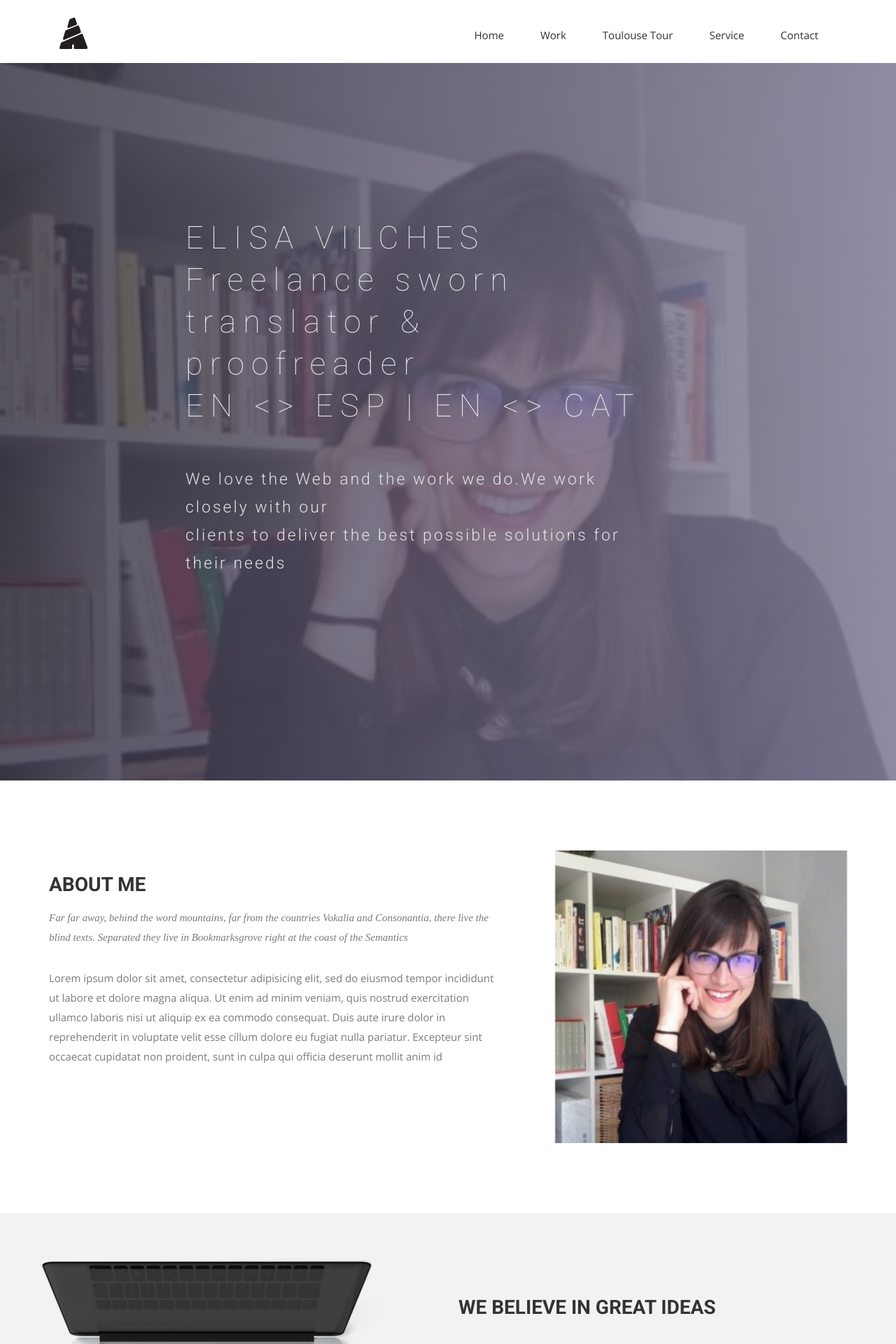
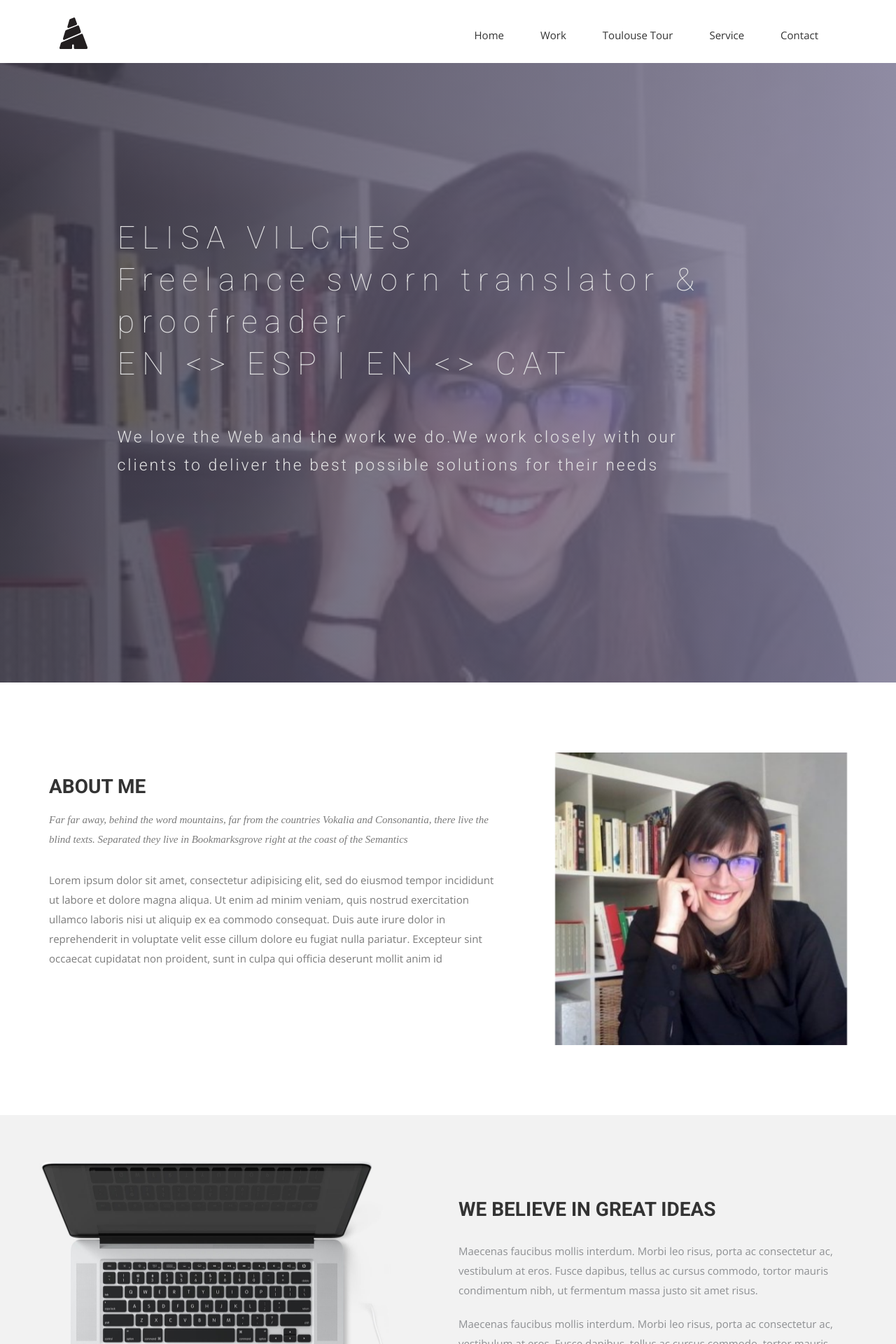
Before and after one commit to elisavilches/elisavilches.github.io, a Jekyll site: the page built from index.html, in a window 1280 px wide. Shown: the top 1920 px of the page at 70% size. Built offline with Jekyll 4.4.1, drawn with Linux system fonts in a browser that asks for light colours; nearby versions of some CDN libraries; some web fonts are replaced.

Commit message:
primeros contenidos

```diff
--- a/index.html
+++ b/index.html
@@ -8,7 +8,7 @@ permalink: /
 <section id="slider">
   <div class="container">
     <div class="row">
-      <div class="col-md-7 col-md-offset-2">
+      <div class="col-md-12 col-md-offset-1">
         <div class="block">
           <h1 class="animated fadeInUp">ELISA VILCHES <br> Freelance sworn translator &amp; proofreader <br> EN &lt;&gt; ESP | EN &lt;&gt; CAT </h1>
           <p class="animated fadeInUp">We love the Web and the work we do.We work closely with our </br> clients to deliver the best possible solutions for their needs</p>
```
